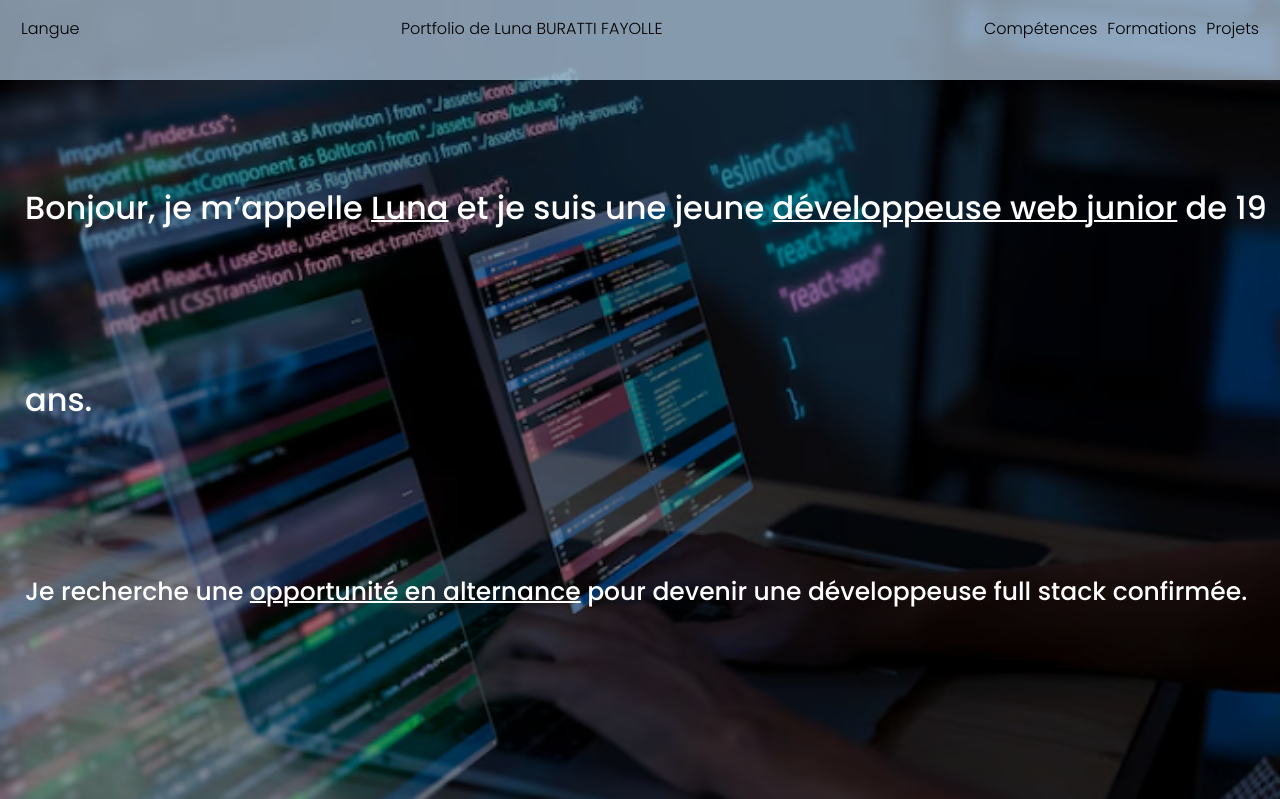
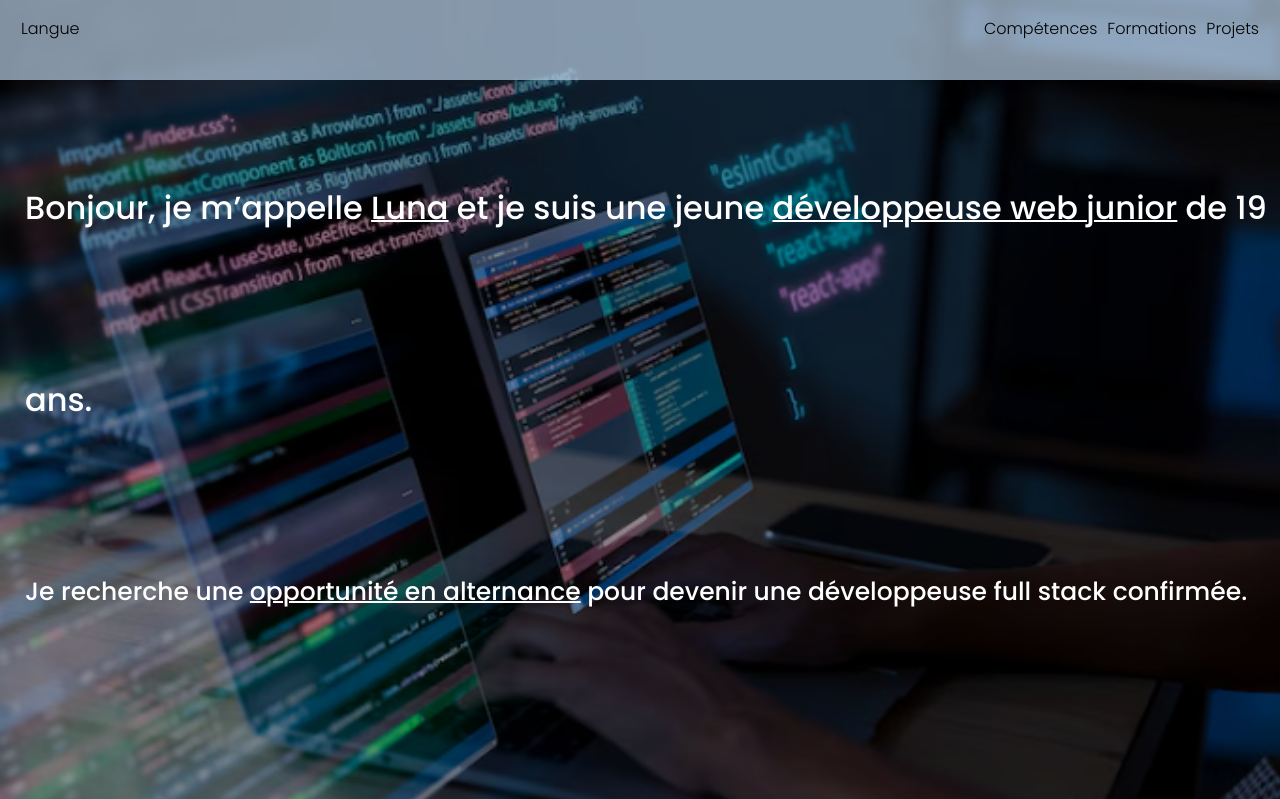
Before and after one commit to Luna-bf/Portfolio, a PHP site: page / in a window 1280 px wide. Shown: the top 799 px of the page. Run offline with PHP 8.4, Linux system fonts and the light colour scheme; some libraries are stand-ins or nearby versions.

Commit message:
Update index.phtml

```diff
--- a/phtml/index.phtml
+++ b/phtml/index.phtml
@@ -24,11 +24,6 @@
                     </div>
                 </li>
             </ul>
-
-            <ul>
-                <li><?= __('Portfolio de Luna BURATTI FAYOLLE')?></li>
-            </ul>
-
             <ul class="d-flex">
                 <li><a href="#competences"><?= __('Compétences')?></a></li>
                 <li><a href="#formations"><?= __('Formations')?></a></li>
```
